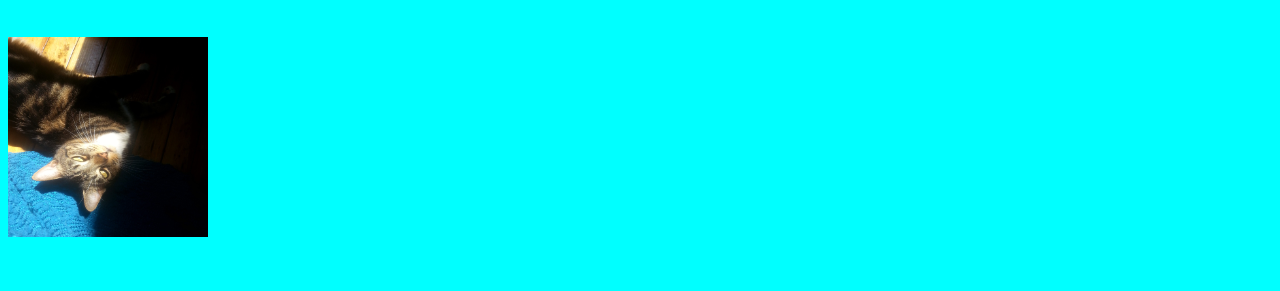
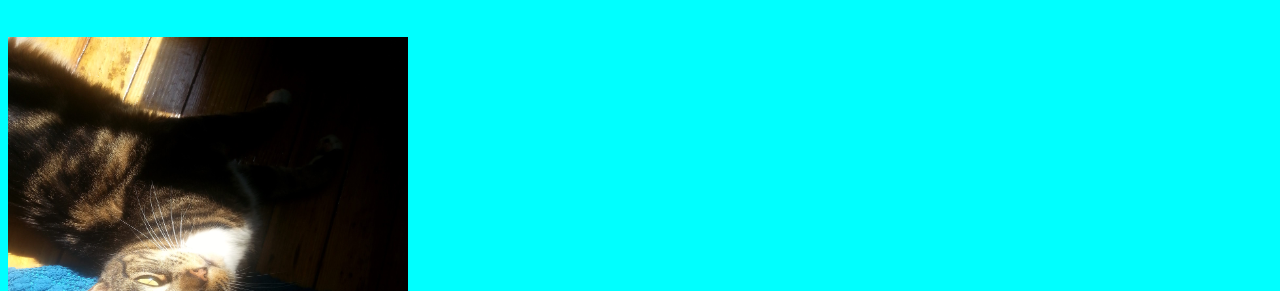
Before and after one commit to Josh-Hutcherson/All-About-Todd, a plain HTML site: page index.html in a window 1280 px wide. Shown: the part 502-793 px from the top of the page. Drawn offline with Linux system fonts and the light colour scheme.

Commit message:
Update index.html

```diff
--- a/index.html
+++ b/index.html
@@ -100,7 +100,7 @@
           </div>
         </ul>
 
-          <img src="Tod.jpg" alt="Alt text" title="Optional title", height = "200" width = "200">
+          <img src="Tod.jpg" alt="Alt text" title="Optional title", height = "400" width = "400">
 <div id = "toddsreasons"> <h3>Reasons <em>Todd</em> is so amazing and wonderful</h3>
 <ul>
     <li> <em>Todd</em> was born 1000 AD and had a lust for power.</li>
```
